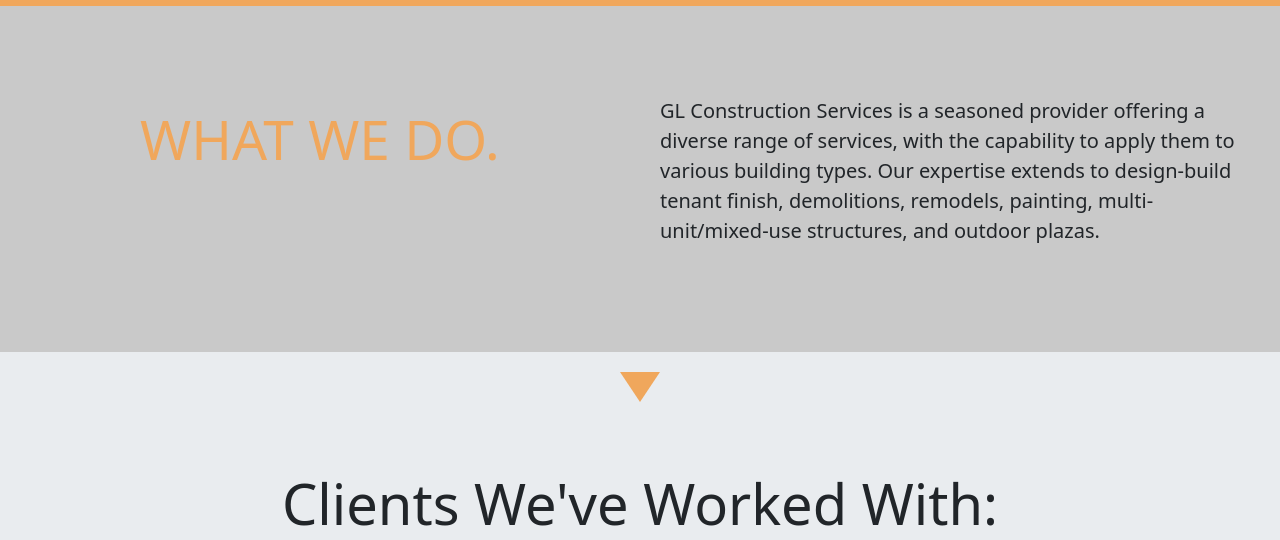
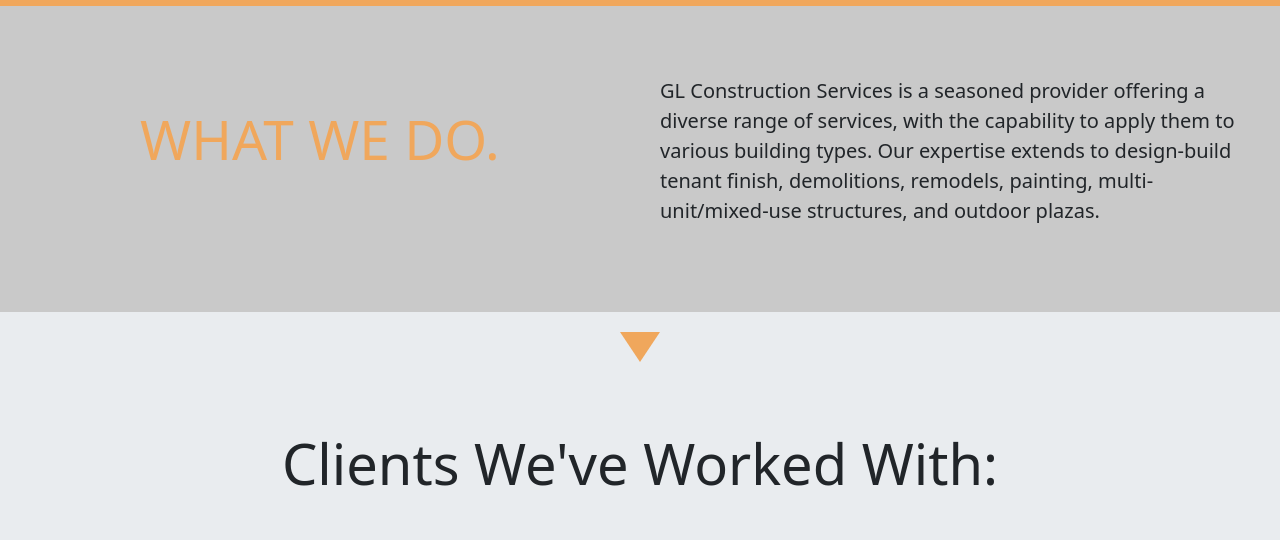
Before and after one commit to kamgreenwald/Gregs-Website, a Flask app: page / in a window 1280 px wide. Shown: the part 1064-1604 px from the top of the page. Run offline with Flask 2, Linux system fonts and the light colour scheme.

Commit message:
JAN18 CLASS

```diff
--- a/flaskapp/templates/index.html
+++ b/flaskapp/templates/index.html
@@ -215,7 +215,7 @@
     <div style="width: 50%; float: left; color: #F0A75C; padding: 60px 20px;">
         <h3 style="font-size: 55px;">WHAT WE DO.</h3>
     </div>
-    <div style="width: 50%; float: left; padding: 50px 20px; display: flex; flex-direction: column; align-items: center; text-align: left;">
+    <div style="width: 50%; float: left; padding: 30px 20px; display: flex; flex-direction: column; align-items: center; text-align: left;">
         <p style="font-size: 20px;">GL Construction Services is a seasoned provider offering a diverse range of services, with the capability to apply them to various building types. Our expertise extends to design-build tenant finish, demolitions, remodels, painting, multi-unit/mixed-use structures, and outdoor plazas.</p>
     </div>
     <div style="clear: both;"></div>
--- a/flaskapp/templates/specialty_services.html
+++ b/flaskapp/templates/specialty_services.html
@@ -61,7 +61,7 @@
     <div style="width: 50%; float: left; color: #F0A75C; padding: 80px 20px;">
         <h3 style="font-size: 55px;">WE HAVE NEVER BACKED DOWN FROM A CHALLENGE.</h3>
     </div>
-    <div style="width: 50%; float: left; padding: 105px 30px; display: flex; flex-direction: column; align-items: center; text-align: left;">
+    <div style="width: 50%; float: left; padding: 95px 30px; display: flex; flex-direction: column; align-items: center; text-align: left;">
         <p style="font-size: 20px;">Our portfolio of specialty services encompasses a diverse range of offerings, including but not limited to waterproofing, seismic retrofitting, historical restoration, and custom finishes. Whether you require targeted solutions for specific challenges or desire enhancements that reflect your distinctive vision, our team is dedicated to delivering excellence in every aspect.</p>
     </div>
     <div style="clear: both;"></div>
```
